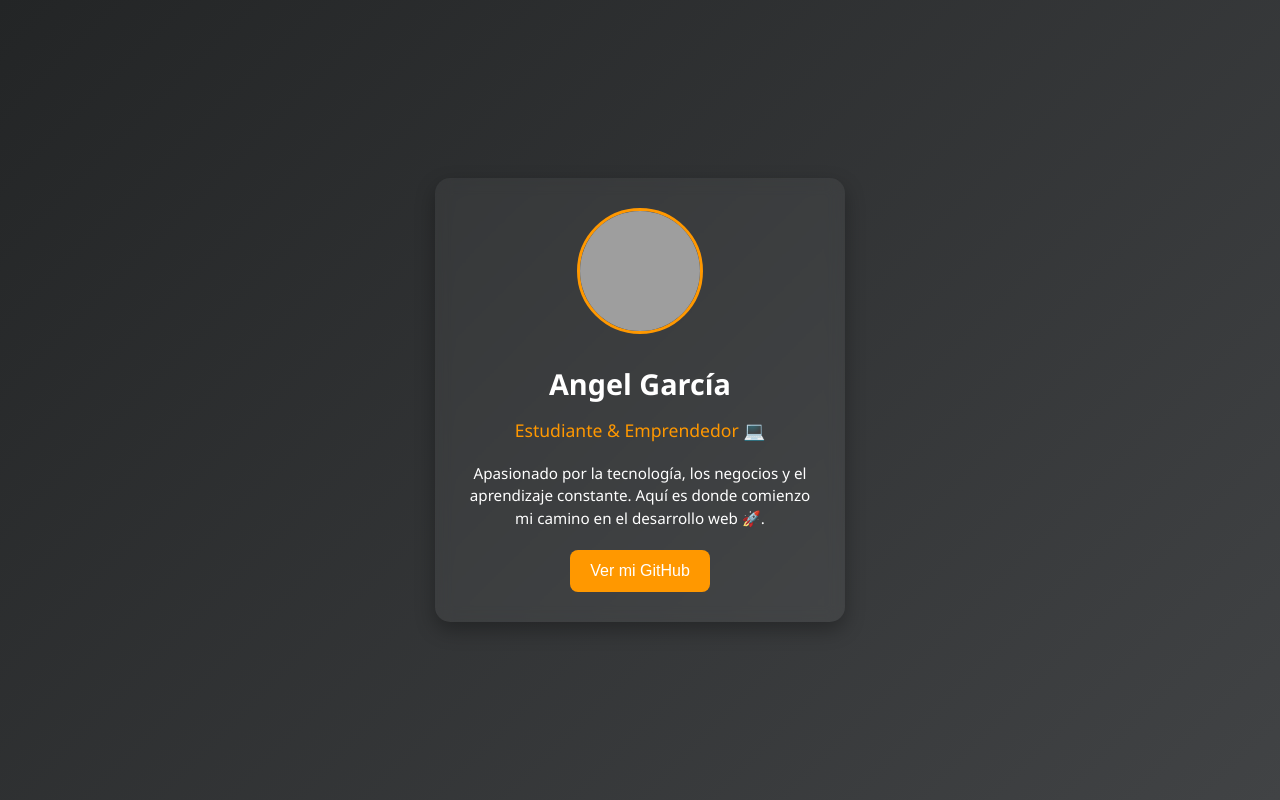
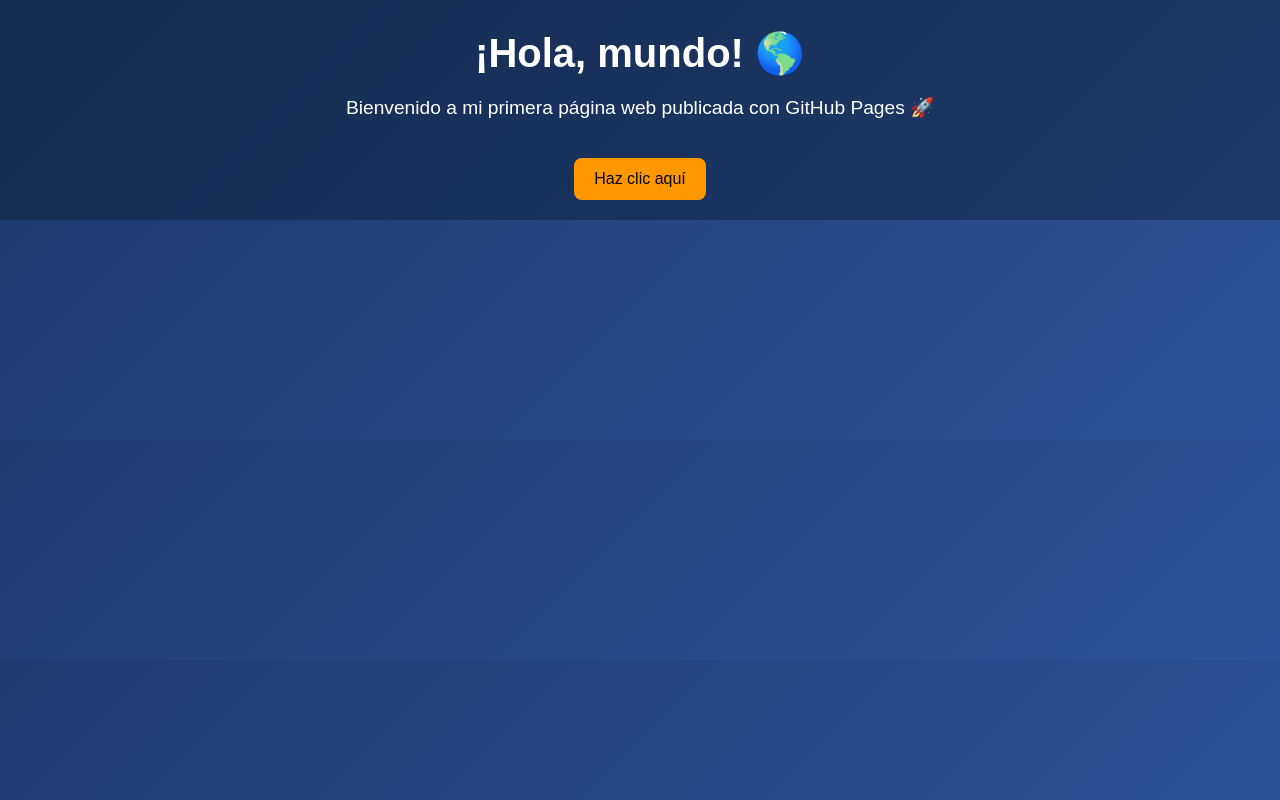
Before and after one commit to Angel-23170154/html-playground, a plain HTML site: page index.html in a window 1280 px wide. Drawn offline with Linux system fonts and the light colour scheme; grey boxes are pictures that could not be loaded.

Commit message:
fubui_1.0.1

```diff
--- a/index.html
+++ b/index.html
@@ -3,21 +3,15 @@
 <head>
   <meta charset="UTF-8">
   <meta name="viewport" content="width=device-width, initial-scale=1.0">
-  <title>Mi Web Personal</title>
+  <title>Mi primera práctica HTML</title>
+  <!-- Enlazamos el CSS -->
   <link rel="stylesheet" href="style.css">
 </head>
 <body>
-  <div class="card">
-    <img src="https://avatars.githubusercontent.com/u/9919?s=200&v=4" alt="Mi foto" class="profile-img">
-    <h1>Angel García</h1>
-    <h2>Estudiante & Emprendedor 💻</h2>
-    <p>
-      Apasionado por la tecnología, los negocios y el aprendizaje constante.
-      Aquí es donde comienzo mi camino en el desarrollo web 🚀.
-    </p>
-    <a href="https://github.com/TU-USUARIO" target="_blank">
-      <button>Ver mi GitHub</button>
-    </a>
-  </div>
+  <header>
+    <h1>¡Hola, mundo! 🌎</h1>
+    <p>Bienvenido a mi primera página web publicada con GitHub Pages 🚀</p>
+    <button onclick="alert('¡Gracias por visitar mi página!')">Haz clic aquí</button>
+  </header>
 </body>
 </html>
--- a/style.css
+++ b/style.css
@@ -1,61 +1,32 @@
-/* Fondo */
+/* 🎨 Estilos básicos para tu primera página */
 body {
-  font-family: 'Segoe UI', Tahoma, Geneva, Verdana, sans-serif;
-  background: linear-gradient(135deg, #232526, #414345);
-  color: #fff;
-  display: flex;
-  justify-content: center;
-  align-items: center;
-  height: 100vh;
+  font-family: Arial, sans-serif;
+  background: linear-gradient(135deg, #1e3c72, #2a5298);
+  color: white;
+  text-align: center;
   margin: 0;
+  padding: 0;
 }
 
-/* Tarjeta */
-.card {
-  background: rgba(255, 255, 255, 0.05);
-  padding: 30px;
-  border-radius: 15px;
-  text-align: center;
-  width: 350px;
-  box-shadow: 0 8px 20px rgba(0,0,0,0.3);
-  backdrop-filter: blur(8px);
+header {
+  background: rgba(0, 0, 0, 0.3);
+  padding: 20px;
 }
 
-/* Imagen */
-.profile-img {
-  width: 120px;
-  height: 120px;
-  border-radius: 50%;
-  border: 3px solid #ff9800;
-  margin-bottom: 15px;
-}
-
-/* Títulos */
 h1 {
-  font-size: 1.8rem;
+  font-size: 2.5rem;
   margin: 10px 0;
 }
 
-h2 {
-  font-size: 1.1rem;
-  font-weight: 400;
-  color: #ff9800;
-  margin-bottom: 20px;
+p {
+  font-size: 1.2rem;
 }
 
-/* Párrafo */
-p {
-  font-size: 0.95rem;
-  line-height: 1.5;
-  margin-bottom: 20px;
-}
-
-/* Botón */
 button {
   background: #ff9800;
-  color: #fff;
   border: none;
   padding: 12px 20px;
+  margin-top: 20px;
   font-size: 1rem;
   border-radius: 8px;
   cursor: pointer;
```
